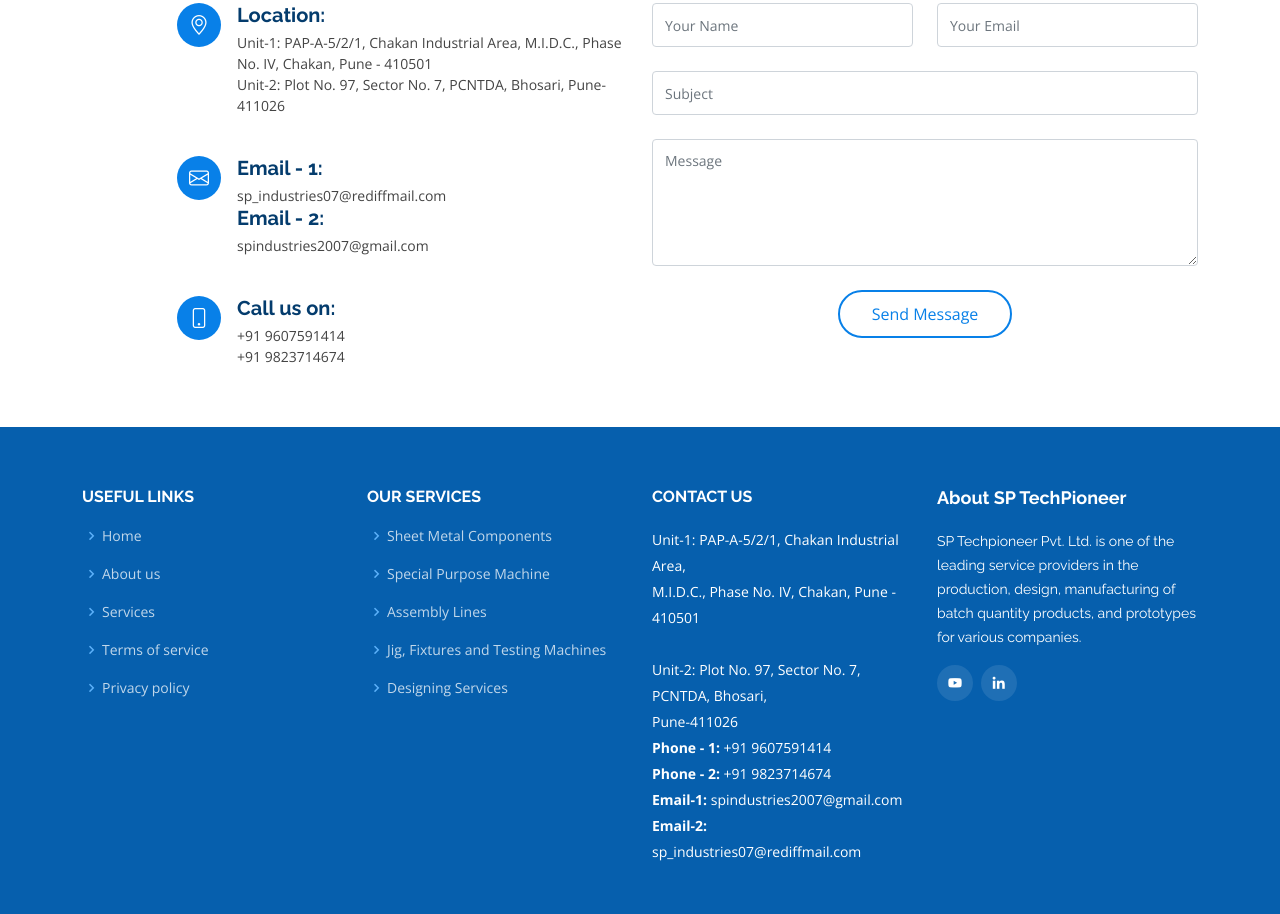
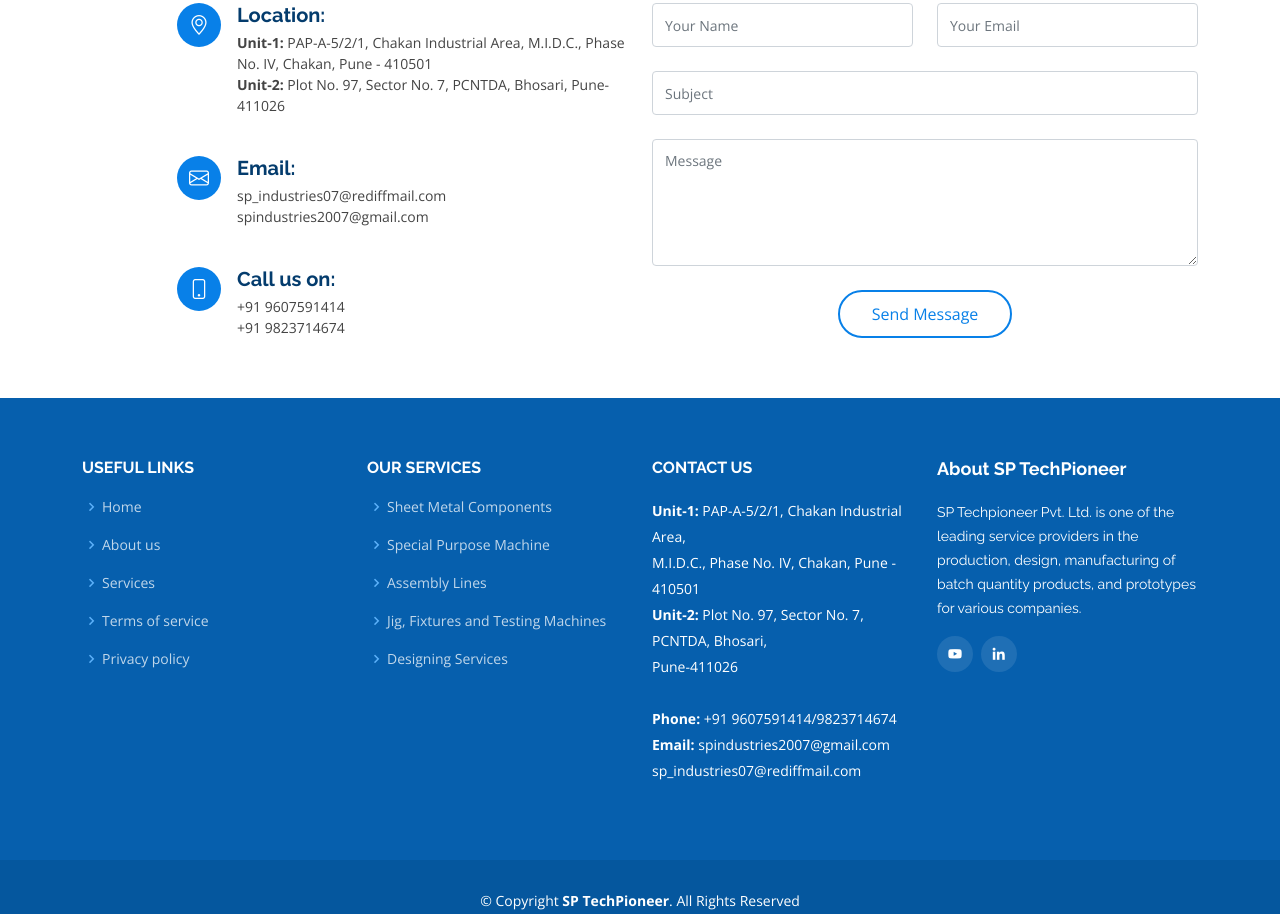
Before and after one commit to Abhigyan-R/SP_Industries-Website, a plain HTML site: page index.html in a window 1280 px wide. Shown: the part 6148-7062 px from the top of the page. Drawn offline with nearby package versions, Linux system fonts and the light colour scheme.

Commit message:
Add files via upload

```diff
--- a/index.html
+++ b/index.html
@@ -1077,16 +1077,14 @@ title="Bamboo Eco Toothbrush"
               <div class="address">
                 <i class="bi bi-geo-alt"></i>
                 <h4>Location:</h4>
-                <p>Unit-1: PAP-A-5/2/1, Chakan Industrial Area, M.I.D.C., Phase No. IV, Chakan, Pune - 410501<br>
-              Unit-2: Plot No. 97, Sector No. 7, PCNTDA, Bhosari, Pune-411026</p>
+                <p><strong>Unit-1:</strong> PAP-A-5/2/1, Chakan Industrial Area, M.I.D.C., Phase No. IV, Chakan, Pune - 410501<br>
+              <strong>Unit-2:</strong> Plot No. 97, Sector No. 7, PCNTDA, Bhosari, Pune-411026</p>
               </div>
 
               <div class="email">
                 <i class="bi bi-envelope"></i>
-                <h4>Email - 1:</h4>
-                <p>sp_industries07@rediffmail.com</p>
-                <h4>Email - 2:</h4>
-                <p>spindustries2007@gmail.com</p>
+                <h4>Email:</h4>
+                <p>sp_industries07@rediffmail.com<br>spindustries2007@gmail.com</p>
               </div>
 
               <div class="phone">
@@ -1168,12 +1166,10 @@ title="Bamboo Eco Toothbrush"
           <div class="col-lg-3 col-md-6 footer-contact">
             <h4>Contact Us</h4>
             <p>
-              Unit-1: PAP-A-5/2/1, Chakan Industrial Area,<br> M.I.D.C., Phase No. IV, Chakan, Pune - 410501<br><br>
-Unit-2: Plot No. 97, Sector No. 7, <br>PCNTDA, Bhosari, <br>Pune-411026<br>
-              <strong>Phone - 1:</strong> +91 9607591414<br>
-              <strong>Phone - 2:</strong> +91 9823714674<br>
-              <strong>Email-1:</strong> spindustries2007@gmail.com<br>
-              <strong>Email-2:</strong> sp_industries07@rediffmail.com<br>
+              <strong>Unit-1:</strong> PAP-A-5/2/1, Chakan Industrial Area,<br> M.I.D.C., Phase No. IV, Chakan, Pune - 410501<br>
+<strong>Unit-2:</strong> Plot No. 97, Sector No. 7, <br>PCNTDA, Bhosari, <br>Pune-411026<br><br>
+              <strong>Phone:</strong> +91 9607591414/9823714674<br>
+              <strong>Email:</strong> spindustries2007@gmail.com<br>sp_industries07@rediffmail.com<br>
             </p>
 
           </div>
```
